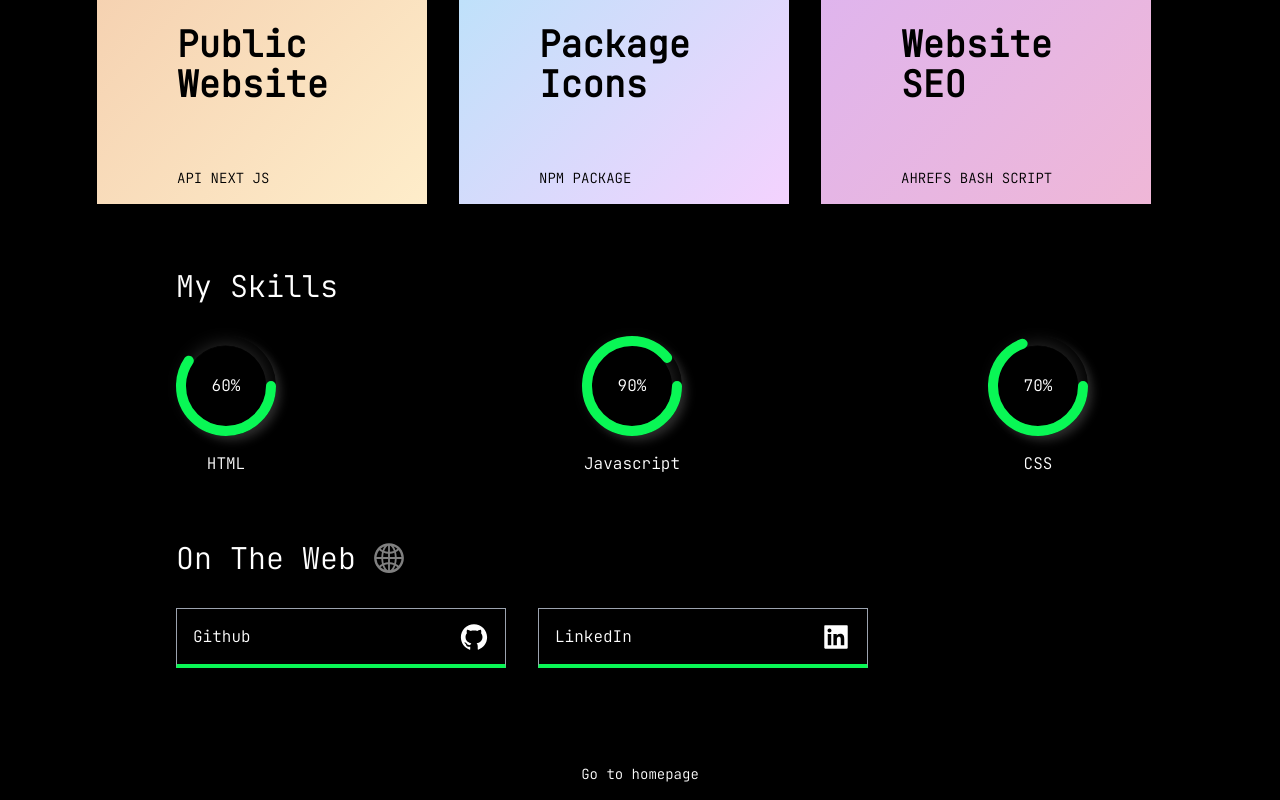
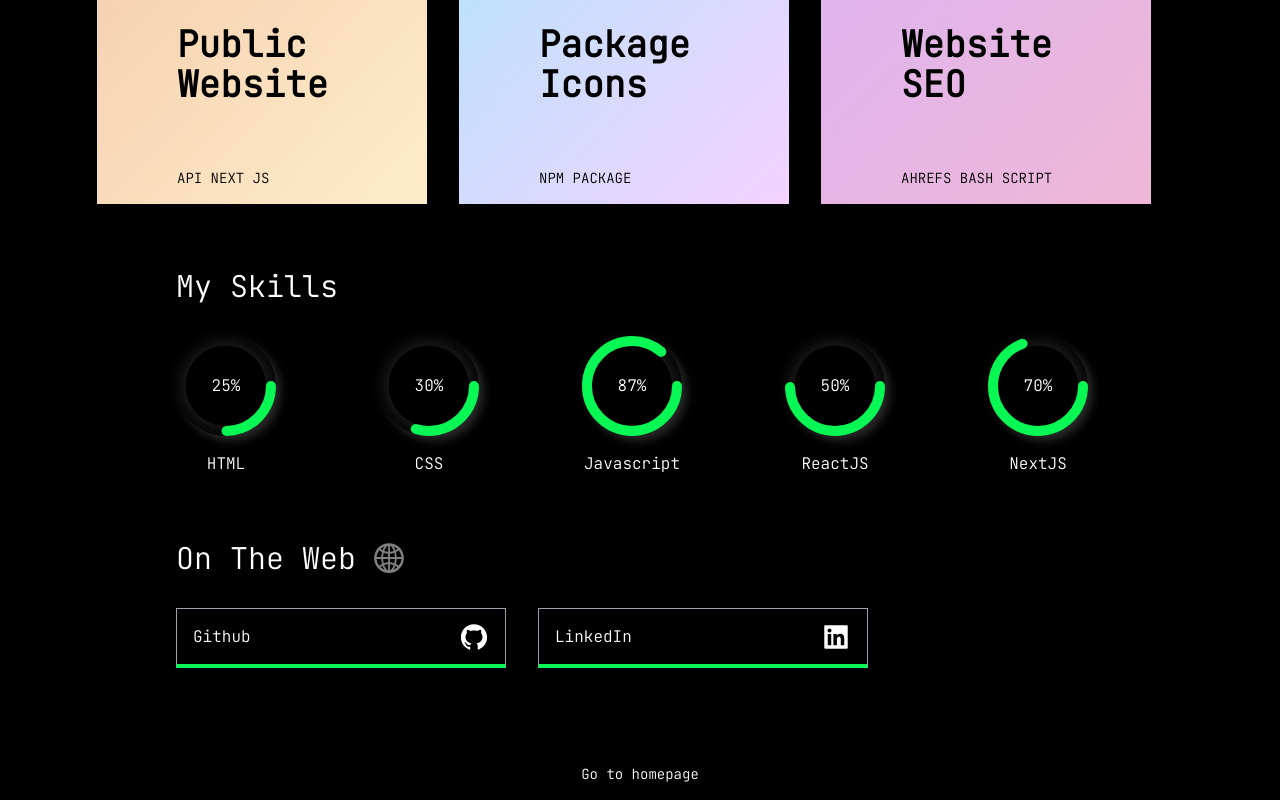
Before and after one commit to Manish7435/MyPortfolio, a Next.js app: page / in a window 1280 px wide. Shown: the part 1142-1942 px from the top of the page. Built offline with nearby package versions, Linux system fonts and the light colour scheme; a web font is replaced by a local one.

Commit message:
more skills added

```diff
--- a/ui/components/MySkills/index.js
+++ b/ui/components/MySkills/index.js
@@ -9,9 +9,11 @@ const MySkills = () => {
     return (<div className='sm:px-44 px-6 mt-16'>
         <div className='text-white mr-4 text-3xl'>My Skills</div>
         <div className='flex justify-between flex-wrap mt-8'>
-        <Pi percent={getOffsetFromPercent(60)} title={'HTML'}/>
-        <Pi percent={getOffsetFromPercent(90)} title={'Javascript'}/>
-        <Pi percent={getOffsetFromPercent(70)} title={'CSS'}/>
+        <Pi percent={getOffsetFromPercent(25)} title={'HTML'}/>
+        <Pi percent={getOffsetFromPercent(30)} title={'CSS'}/>
+        <Pi percent={getOffsetFromPercent(87)} title={'Javascript'}/>
+        <Pi percent={getOffsetFromPercent(50)} title={'ReactJS'}/>
+        <Pi percent={getOffsetFromPercent(70)} title={'NextJS'}/>
         </div>
     </div>
     )
```
